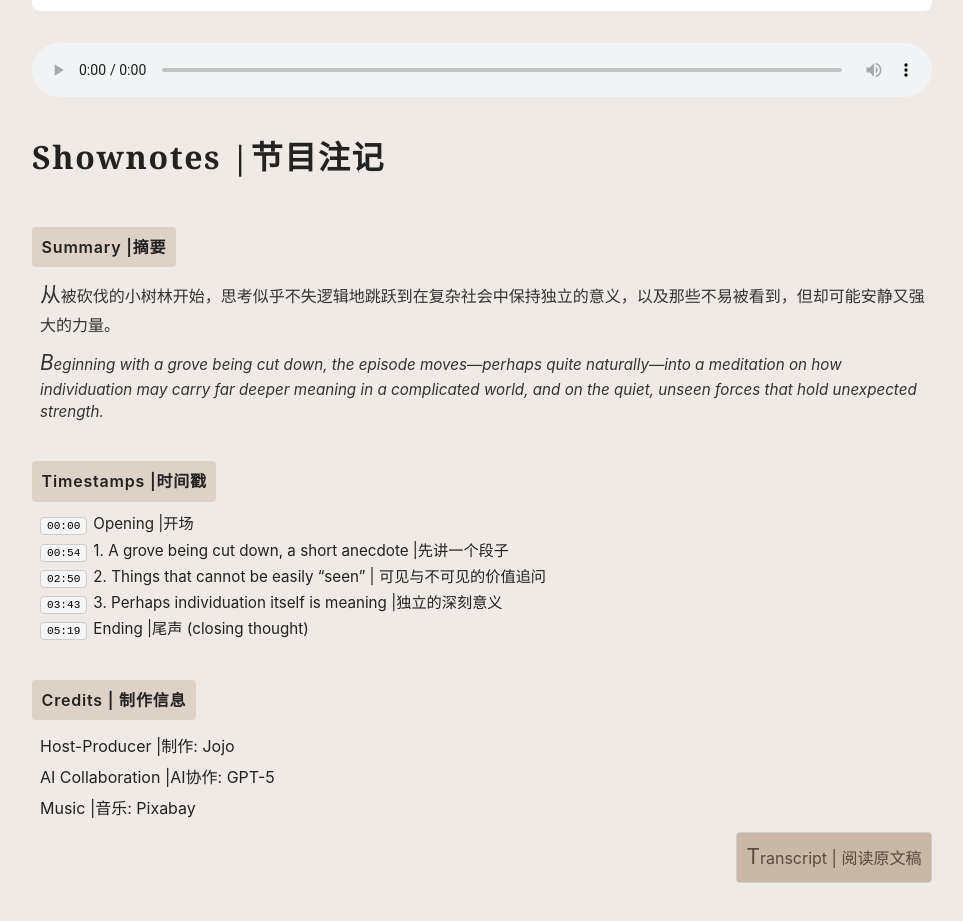
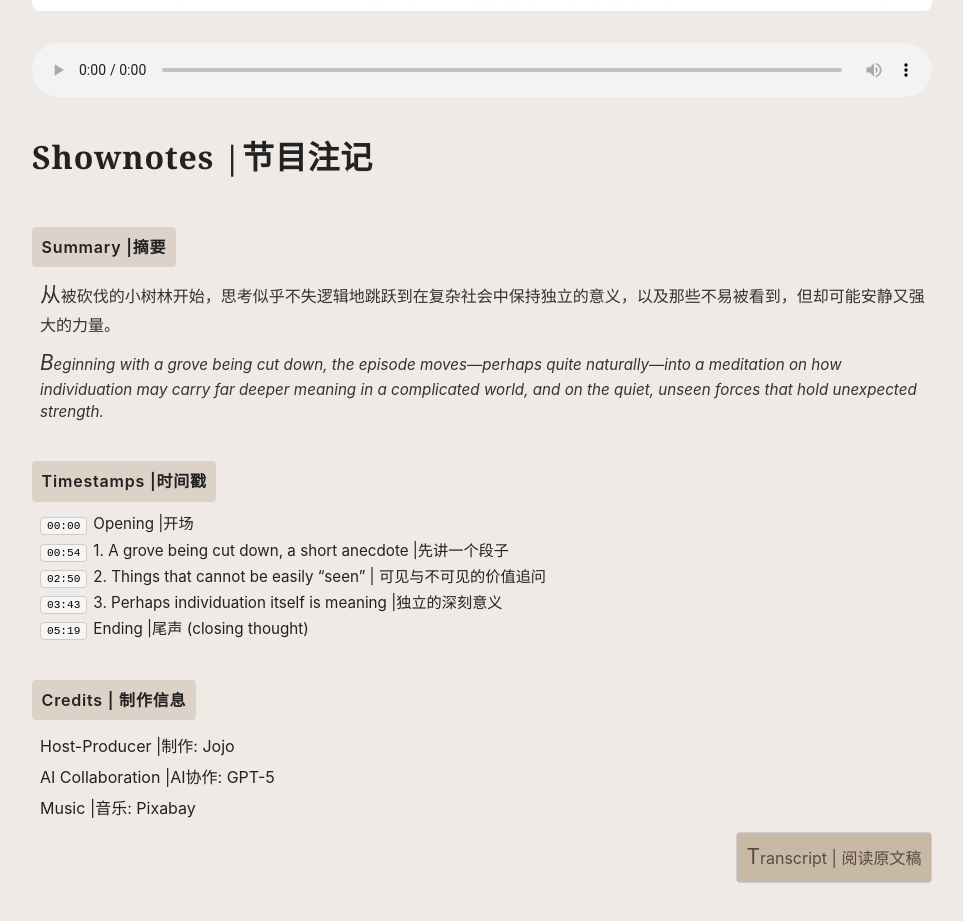
Before and after one commit to JojoGuz/jojopod, a plain HTML site: page ep08.html in a window 1280 px wide. Shown: the part 980-1901 px from the top of the page, without its empty margins (158-1121 px from the left). Drawn offline with Linux system fonts and the light colour scheme.

Commit message:
letter spacing h2/h3

```diff
--- a/style_intest.css
+++ b/style_intest.css
@@ -84,7 +84,7 @@ h2 {
   font-family: var(--serif);
   font-size: 2rem;
   margin-bottom: 0.8rem;
-  letter-spacing: 0.1rem;
+  letter-spacing: 0.05rem;
 }
 
 h3 {
```
